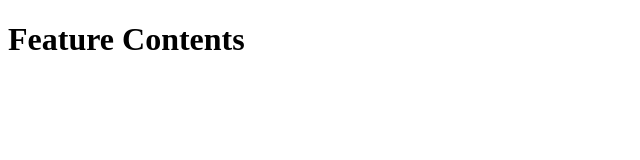
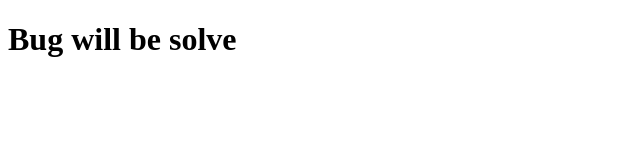
Before and after one commit to MusabPatel/Trendscrafts, a plain HTML site: page bug.html in a window 1280 px wide. Shown: the whole page, without its empty margins (0-640 px from the left). Drawn offline with Linux system fonts and the light colour scheme.

Commit message:
bug file created

```diff
--- a/feature.html
+++ b/bug.html
@@ -3,9 +3,9 @@
 <head>
   <meta charset="UTF-8">
   <meta name="viewport" content="width=device-width, initial-scale=1.0">
-  <title>Document</title>
+  <title>Bugs</title>
 </head>
 <body>
-  <h1>Feature Contents</h1>
+  <h1>Bug will be solve</h1>
 </body>
 </html>
```
